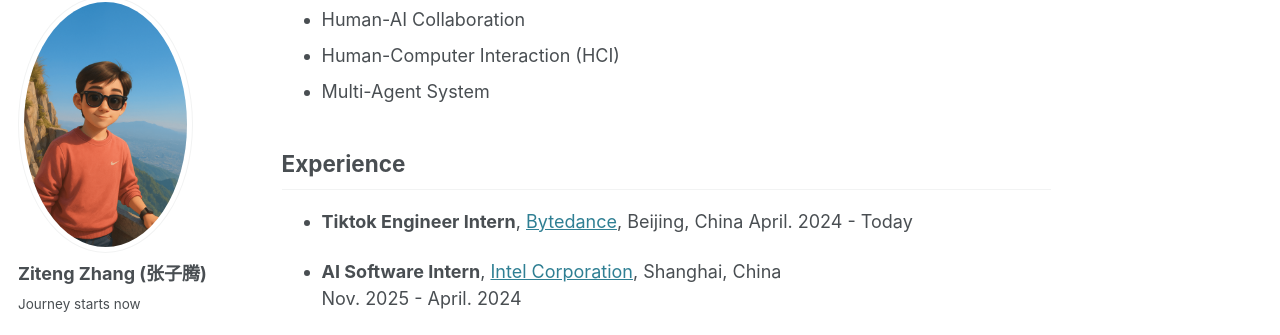
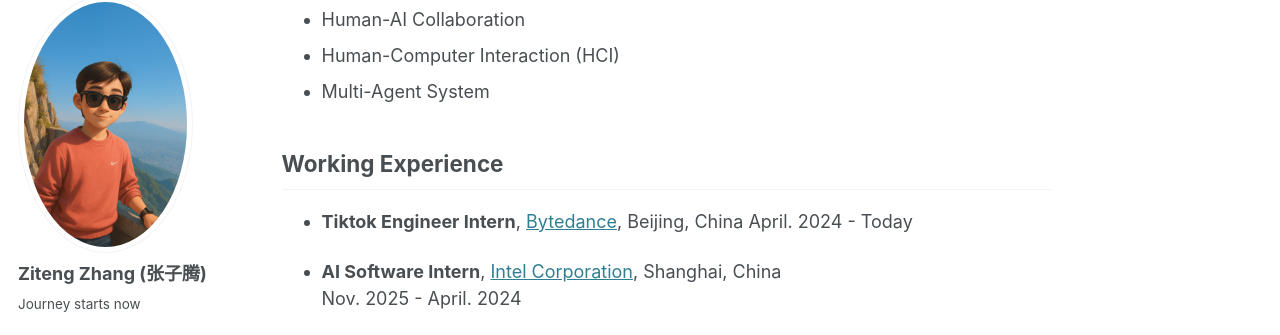
Before and after one commit to Jasonzzt/Jasonzzt.github.io, a Jekyll site: the page built from _pages/about.md, in a window 1280 px wide and 900 px high, scrolled down 525 px. Shown: the part 110-445 px from the top of the window. Built offline with Jekyll 4.4.1, drawn with Linux system fonts in a browser that asks for light colours.

Commit message:
update about page to correct section title from "Experience" to "Working Experience"

```diff
--- a/_pages/about.md
+++ b/_pages/about.md
@@ -24,7 +24,7 @@ I am currently a second-year Master's student in the [School of Computer Science
 - Human-Computer Interaction (HCI)
 - Multi-Agent System
 
-##  Experience
+## Working Experience
 
 - **Tiktok Engineer Intern**, [Bytedance](https://www.bytedance.com/en/), Beijing, China
   April. 2024 - Today
```
